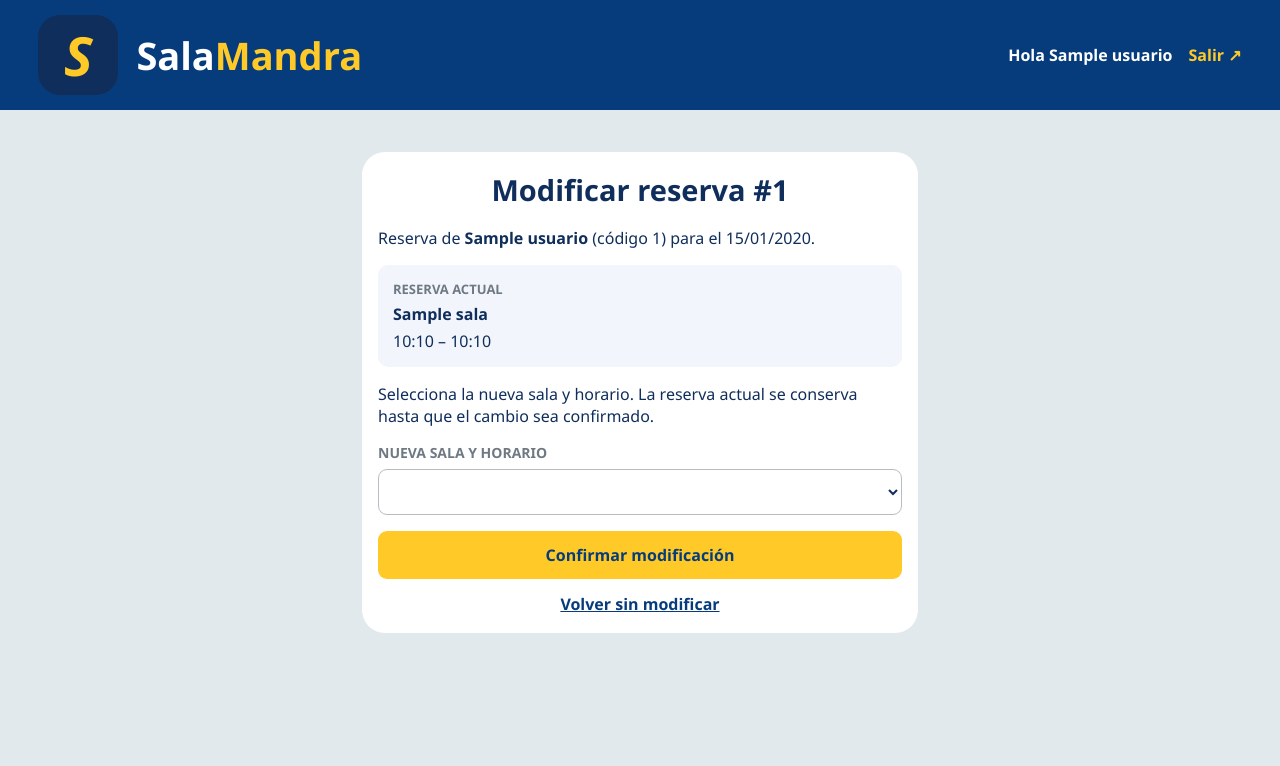
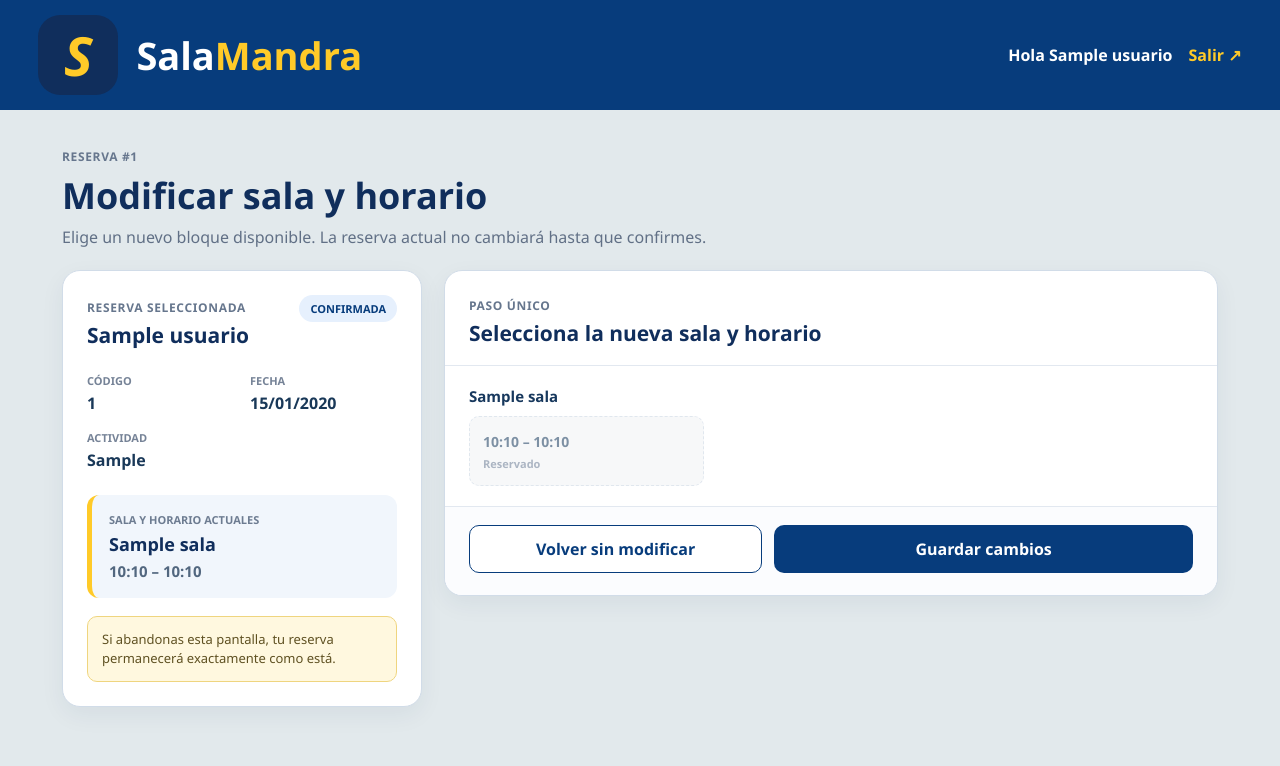
Before and after one commit to Sebas0032/SalaMandra, a Django app: template reservas/templates/reservas/modificar_reserva.html in a window 1280 px wide. Shown: the top 766 px of the page. Run offline with Django 5.2, Linux system fonts and the light colour scheme; the template is opened without the code that fills it: most values are stand-ins (such as "Sample title", 1, 10 or a date in 2020); lists and menus that the app fills with data are empty.

Commit message:
fixing sanctions, now saturdays and sundays doesn't affect the time of sanctions. And the modify section for admins and students is more nice.

```diff
--- /dev/null
+++ b/reservas/static/reservas/css/modificar_reserva.css
@@ -0,0 +1,344 @@
+.pagina-modificacion {
+    width: min(1220px, 100%);
+    max-width: 1220px;
+    padding-top: 34px;
+    padding-bottom: 60px;
+}
+
+.contexto-cabecera {
+    margin-right: auto;
+    color: #c6d7eb;
+    font-size: 18px;
+    font-weight: 700;
+}
+
+.encabezado-modificacion {
+    margin-bottom: 22px;
+}
+
+.encabezado-modificacion h1 {
+    margin: 5px 0 6px;
+    text-align: left;
+    font-size: clamp(27px, 3vw, 36px);
+}
+
+.encabezado-modificacion p {
+    margin: 0;
+    color: #617086;
+    font-size: 16px;
+}
+
+.paso-modificacion,
+.sobrelinea {
+    color: #66768d;
+    font-size: 12px;
+    font-weight: 800;
+    letter-spacing: .055em;
+    text-transform: uppercase;
+}
+
+.rejilla-modificacion {
+    display: grid;
+    grid-template-columns: minmax(285px, 360px) minmax(0, 1fr);
+    align-items: start;
+    gap: 22px;
+}
+
+.tarjeta-modificacion {
+    overflow: hidden;
+    border: 1px solid #d1dce8;
+    border-radius: 18px;
+    background: white;
+    box-shadow: 0 8px 24px rgba(16, 46, 92, .06);
+}
+
+.resumen-reserva {
+    position: sticky;
+    top: 20px;
+    padding: 24px;
+}
+
+.titulo-tarjeta-modificacion {
+    display: flex;
+    align-items: flex-start;
+    justify-content: space-between;
+    gap: 16px;
+}
+
+.titulo-tarjeta-modificacion h2 {
+    margin: 4px 0 0;
+    color: var(--marino);
+    font-size: 21px;
+}
+
+.insignia-reserva {
+    flex: 0 0 auto;
+    padding: 6px 11px;
+    border-radius: 999px;
+    background: #e6f0fd;
+    color: var(--azul);
+    font-size: 11px;
+    font-weight: 800;
+    text-transform: uppercase;
+}
+
+.datos-reserva {
+    display: grid;
+    grid-template-columns: repeat(2, minmax(0, 1fr));
+    gap: 16px;
+    margin: 24px 0;
+}
+
+.datos-reserva div:last-child {
+    grid-column: 1 / -1;
+}
+
+.datos-reserva dt {
+    margin-bottom: 4px;
+    color: #768397;
+    font-size: 11px;
+    font-weight: 800;
+    text-transform: uppercase;
+}
+
+.datos-reserva dd {
+    margin: 0;
+    color: #193858;
+    font-weight: 700;
+}
+
+.bloque-actual {
+    display: grid;
+    gap: 5px;
+    padding: 17px;
+    border-left: 5px solid var(--amarillo);
+    border-radius: 12px;
+    background: #f1f6fc;
+}
+
+.bloque-actual span {
+    color: #6d7c91;
+    font-size: 11px;
+    font-weight: 800;
+    text-transform: uppercase;
+}
+
+.bloque-actual strong {
+    font-size: 18px;
+}
+
+.bloque-actual b {
+    color: #52677f;
+    font-size: 15px;
+}
+
+.nota-seguridad {
+    margin: 18px 0 0;
+    padding: 13px 14px;
+    border: 1px solid #efd57f;
+    border-radius: 10px;
+    background: #fff8df;
+    color: #5f5122;
+    font-size: 13px;
+    line-height: 1.45;
+}
+
+.selector-destino > .titulo-tarjeta-modificacion {
+    padding: 22px 24px 18px;
+    border-bottom: 1px solid #e2e8f0;
+}
+
+.selector-destino form,
+.selector-destino fieldset {
+    margin: 0;
+}
+
+.destinos-scroll {
+    display: grid;
+    gap: 22px;
+    max-height: 540px;
+    padding: 20px 24px;
+    overflow-y: auto;
+    scrollbar-color: #8795a8 #eef2f6;
+}
+
+.grupo-destinos h3 {
+    margin: 0 0 10px;
+    color: #17385d;
+    font-size: 15px;
+}
+
+.opciones-destino {
+    display: grid;
+    grid-template-columns: repeat(3, minmax(0, 1fr));
+    gap: 10px;
+}
+
+.opcion-destino {
+    position: relative;
+}
+
+.opcion-destino input {
+    position: absolute;
+    width: 1px;
+    height: 1px;
+    opacity: 0;
+}
+
+.contenido-destino {
+    display: grid;
+    min-height: 70px;
+    align-content: center;
+    gap: 5px;
+    padding: 11px 13px;
+    border: 1px solid #cbd6e3;
+    border-radius: 10px;
+    background: white;
+    color: #214264;
+    cursor: pointer;
+    transition: border-color .15s ease, background .15s ease, transform .15s ease;
+}
+
+.contenido-destino:hover {
+    border-color: var(--azul);
+    background: #f5f9fe;
+    transform: translateY(-1px);
+}
+
+.contenido-destino strong {
+    font-size: 14px;
+}
+
+.contenido-destino small {
+    color: #708098;
+    font-size: 11px;
+    font-weight: 700;
+}
+
+.opcion-destino input:checked + .contenido-destino {
+    border-color: var(--azul);
+    background: #e8f1fc;
+    box-shadow: inset 0 0 0 2px var(--azul);
+}
+
+.opcion-destino input:checked + .contenido-destino::after {
+    content: "Seleccionado";
+    color: var(--azul);
+    font-size: 10px;
+    font-weight: 800;
+    text-transform: uppercase;
+}
+
+.opcion-destino input:focus-visible + .contenido-destino {
+    outline: 3px solid #3685dc;
+    outline-offset: 3px;
+}
+
+.destino-no-disponible .contenido-destino {
+    border-style: dashed;
+    background: #f2f4f6;
+    opacity: .58;
+    cursor: not-allowed;
+}
+
+.destino-no-disponible .contenido-destino:hover {
+    border-color: #cbd6e3;
+    transform: none;
+}
+
+.acciones-modificacion {
+    display: grid;
+    grid-template-columns: minmax(170px, .7fr) minmax(220px, 1fr);
+    gap: 12px;
+    padding: 18px 24px 22px;
+    border-top: 1px solid #e2e8f0;
+    background: #fbfcfe;
+}
+
+.boton-volver,
+.boton-guardar {
+    display: grid;
+    min-height: 48px;
+    place-items: center;
+    border-radius: 10px;
+    font: inherit;
+    font-weight: 800;
+    text-align: center;
+    text-decoration: none;
+}
+
+.boton-volver {
+    border: 1px solid var(--azul);
+    color: var(--azul);
+    background: white;
+}
+
+.boton-guardar {
+    border: 0;
+    color: white;
+    background: var(--azul);
+    cursor: pointer;
+}
+
+.boton-volver:hover,
+.boton-guardar:hover {
+    background: var(--marino);
+    color: white;
+}
+
+.sin-destinos {
+    margin: 0;
+    padding: 18px;
+    border-radius: 10px;
+    background: #f1f4f7;
+    color: #64758a;
+    text-align: center;
+}
+
+.solo-lectores {
+    position: absolute;
+    width: 1px;
+    height: 1px;
+    padding: 0;
+    margin: -1px;
+    overflow: hidden;
+    clip: rect(0, 0, 0, 0);
+    white-space: nowrap;
+    border: 0;
+}
+
+@media (max-width: 920px) {
+    .rejilla-modificacion {
+        grid-template-columns: 1fr;
+    }
+
+    .resumen-reserva {
+        position: static;
+    }
+
+    .opciones-destino {
+        grid-template-columns: repeat(2, minmax(0, 1fr));
+    }
+}
+
+@media (max-width: 600px) {
+    .pagina-modificacion {
+        padding: 22px 14px 40px;
+    }
+
+    .contexto-cabecera {
+        display: none;
+    }
+
+    .opciones-destino,
+    .acciones-modificacion {
+        grid-template-columns: 1fr;
+    }
+
+    .destinos-scroll,
+    .selector-destino > .titulo-tarjeta-modificacion,
+    .acciones-modificacion {
+        padding-left: 16px;
+        padding-right: 16px;
+    }
+}
--- a/reservas/templates/reservas/modificar_reserva.html
+++ b/reservas/templates/reservas/modificar_reserva.html
@@ -6,10 +6,12 @@
     <meta name="viewport" content="width=device-width, initial-scale=1">
     <title>Modificar reserva — SalaMandra</title>
     <link rel="stylesheet" href="{% static 'reservas/css/panel_solicitante.css' %}">
+    <link rel="stylesheet" href="{% static 'reservas/css/modificar_reserva.css' %}">
 </head>
 <body>
 <header class="cabecera">
     <a class="marca" href="{% url 'student_panel' %}"><span class="emblema" aria-hidden="true">S</span><span>Sala<strong>Mandra</strong></span></a>
+    {% if es_admin %}<span class="contexto-cabecera">| Administración</span>{% endif %}
     <nav aria-label="Cuenta">
         <span>Hola {{ usuario.nombre }}</span>
         {% if es_admin %}<a href="{% url 'dashboard' %}">Mantenimiento</a>{% endif %}
@@ -18,33 +20,86 @@
 </header>
 <main class="pagina-modificacion">
     {% if messages %}<div class="avisos" aria-live="polite">{% for message in messages %}<p class="aviso {{ message.tags }}">{{ message }}</p>{% endfor %}</div>{% endif %}
-    <section class="formulario formulario-modificacion">
-        <h1>Modificar reserva #{{ reserva.pk }}</h1>
-        <p>Reserva de <strong>{{ reserva.usuario }}</strong> (código {{ reserva.usuario_id }}) para el {{ reserva.fecha|date:"d/m/Y" }}.</p>
-        <div class="reserva-actual">
-            <span>Reserva actual</span>
+    <header class="encabezado-modificacion">
+        <span class="paso-modificacion">Reserva #{{ reserva.pk }}</span>
+        <h1>Modificar sala y horario</h1>
+        <p>Elige un nuevo bloque disponible. La reserva actual no cambiará hasta que confirmes.</p>
+    </header>
+
+    <div class="rejilla-modificacion">
+        <aside class="tarjeta-modificacion resumen-reserva" aria-labelledby="titulo-reserva-actual">
+            <div class="titulo-tarjeta-modificacion">
+                <div>
+                    <span class="sobrelinea">Reserva seleccionada</span>
+                    <h2 id="titulo-reserva-actual">{{ reserva.usuario }}</h2>
+                </div>
+                <span class="insignia-reserva">Confirmada</span>
+            </div>
+
+            <dl class="datos-reserva">
+                <div><dt>Código</dt><dd>{{ reserva.usuario_id }}</dd></div>
+                <div><dt>Fecha</dt><dd>{{ reserva.fecha|date:"d/m/Y" }}</dd></div>
+                <div><dt>Actividad</dt><dd>{{ reserva.tipo_actividad }}</dd></div>
+            </dl>
+
+            <div class="bloque-actual">
+                <span>Sala y horario actuales</span>
                 <strong>{{ reserva.sala_horario.sala.nombre_sala }}</strong>
-            <span>{{ reserva.sala_horario.horario.hora_inicio|time:"H:i" }} – {{ reserva.sala_horario.horario.hora_fin|time:"H:i" }}</span>
+                <b>{{ reserva.sala_horario.horario.hora_inicio|time:"H:i" }} – {{ reserva.sala_horario.horario.hora_fin|time:"H:i" }}</b>
             </div>
-        <p>Selecciona la nueva sala y horario. La reserva actual se conserva hasta que el cambio sea confirmado.</p>
+
+            <p class="nota-seguridad">
+                {% if gestion_admin %}
+                    El estudiante será notificado y el cambio quedará registrado a nombre del administrador.
+                {% else %}
+                    Si abandonas esta pantalla, tu reserva permanecerá exactamente como está.
+                {% endif %}
+            </p>
+        </aside>
+
+        <section class="tarjeta-modificacion selector-destino" aria-labelledby="titulo-nuevo-destino">
+            <div class="titulo-tarjeta-modificacion">
+                <div>
+                    <span class="sobrelinea">Paso único</span>
+                    <h2 id="titulo-nuevo-destino">Selecciona la nueva sala y horario</h2>
+                </div>
+            </div>
+
             <form method="post">
                 {% csrf_token %}
-            <label class="etiqueta" for="id_sala_horario">Nueva sala y horario</label>
-            <select id="id_sala_horario" name="id_sala_horario" required>
+                <fieldset>
+                    <legend class="solo-lectores">Destinos disponibles</legend>
+                    <div class="destinos-scroll">
                 {% for columna in columnas %}
+                    <section class="grupo-destinos" aria-labelledby="sala-{{ columna.sala.pk }}">
+                        <h3 id="sala-{{ columna.sala.pk }}">{{ columna.sala.nombre_sala }}</h3>
+                        <div class="opciones-destino">
                     {% for bloque in columna.bloques %}
-                        {% if bloque.disponible %}
-                        <option value="{{ bloque.id }}" {% if bloque.id == reserva.sala_horario_id %}selected{% endif %}>
-                            {{ columna.sala.nombre_sala }} — {{ bloque.horario.hora_inicio|time:"H:i" }} a {{ bloque.horario.hora_fin|time:"H:i" }}
-                        </option>
-                        {% endif %}
+                            <label class="opcion-destino{% if not bloque.disponible %} destino-no-disponible{% endif %}">
+                                <input type="radio" name="id_sala_horario" value="{{ bloque.id }}" required {% if not bloque.disponible %}disabled{% endif %}>
+                                <span class="contenido-destino">
+                                    <strong>{{ bloque.horario.hora_inicio|time:"H:i" }} – {{ bloque.horario.hora_fin|time:"H:i" }}</strong>
+                                    {% if bloque.mantenimiento %}<small>Mantenimiento</small>
+                                    {% elif bloque.reserva %}<small>Reservado</small>
+                                    {% else %}<small>Disponible</small>{% endif %}
+                                </span>
+                            </label>
                     {% endfor %}
+                        </div>
+                    </section>
+                {% empty %}
+                    <p class="sin-destinos">No existen otros bloques disponibles para modificar esta reserva.</p>
                 {% endfor %}
-            </select>
-            <button class="confirmar" type="submit">Confirmar modificación</button>
-            <a class="cancelar" href="{% if gestion_admin %}{% url 'admin_cancellations' %}{% else %}{% url 'student_panel' %}{% endif %}">Volver sin modificar</a>
+                    </div>
+                </fieldset>
+
+                <div class="acciones-modificacion">
+                    <a class="boton-volver" href="{% if gestion_admin %}{% url 'admin_cancellations' %}{% else %}{% url 'student_panel' %}{% endif %}">Volver sin modificar</a>
+                    <button class="boton-guardar" type="submit">Guardar cambios</button>
+                </div>
             </form>
         </section>
+    </div>
 </main>
 </body>
 </html>
```
Also changed, not shown: reservas/gestion_sanciones.py (+26 -2 lines), tests/test_cancelar_reserva.py (+7 -1 lines), tests/test_gestion_sanciones.py (+18 -1 lines). Lines whose indentation alone changed are shown as unchanged.
